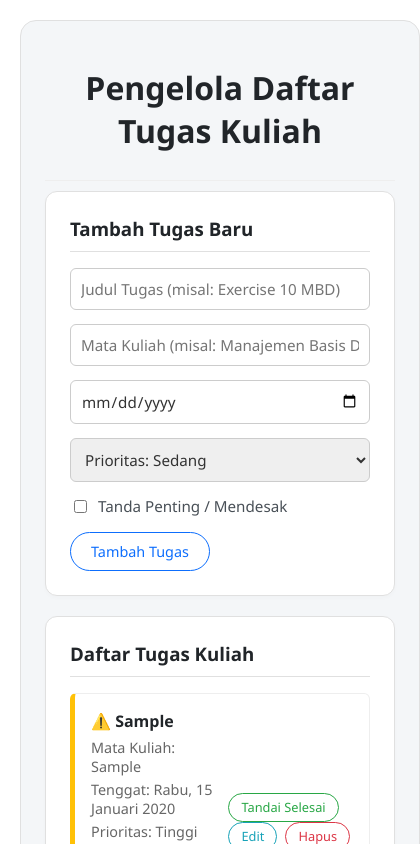
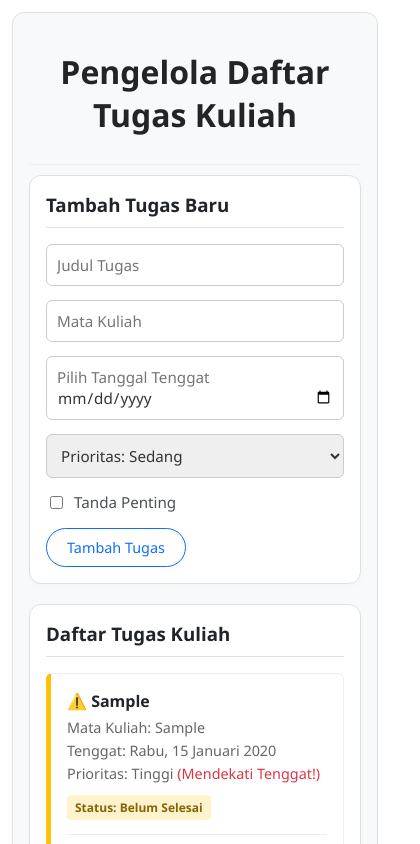
Before and after one commit to meutiahasna/pengelola-daftar-tugas-kuliah, a website built with Vite: page index.html in a window 390 px wide. Both pictures are taken after typing "Sample", "Sample", "2020-01-15" into the empty fields and a click on the button "Tambah Tugas". Shown: the top 844 px of the page, 420 px wide, since content can reach past the window. Built offline with nearby package versions, Linux system fonts and the light colour scheme.

Commit message:
Perbaikan posisi tampilan

```diff
--- a/index.html
+++ b/index.html
@@ -22,11 +22,11 @@
             <input type="hidden" id="task-id" />
 
             <div class="form-group">
-              <input type="text" id="task-title" placeholder="Judul Tugas (misal: Exercise 10 MBD)" required />
+              <input type="text" id="task-title" placeholder="Judul Tugas" required />
             </div>
 
             <div class="form-group">
-              <input type="text" id="task-course" placeholder="Mata Kuliah (misal: Manajemen Basis Data)" required />
+              <input type="text" id="task-course" placeholder="Mata Kuliah" required />
             </div>
 
             <div class="form-group">
@@ -43,7 +43,7 @@
 
             <div class="form-group checkbox-group">
               <label>
-                <input type="checkbox" id="task-important" /> Tanda Penting / Mendesak
+                <input type="checkbox" id="task-important" /> Tanda Penting
               </label>
             </div>
 
--- a/src/style.css
+++ b/src/style.css
@@ -1,3 +1,7 @@
+*, *::before, *::after {
+  box-sizing: border-box;
+}
+
 body {
   font-family: 'Segoe UI', Tahoma, Geneva, Verdana, sans-serif;
   background-color: #ffffff;
@@ -14,7 +18,7 @@ body {
   margin: 0 auto;
   width: 100%;
   flex: 1;
-  background: #f4f6f8;
+  background: #f8f9fa;
   padding: 24px;
   border-radius: 16px;
   border: 1px solid #e0e0e0;
@@ -69,6 +73,7 @@ header h1, header h2 {
 .form-group input[type="date"],
 .form-group select {
   width: 100%;
+  min-height: 42px;
   padding: 10px;
   border: 1px solid #cccccc;
   border-radius: 6px;
@@ -240,3 +245,43 @@ footer {
   margin: 0;
   font-family: 'Segoe UI', sans-serif;
 }
+
+@media (max-width: 600px) {
+  body {
+    padding: 12px;
+  }
+
+  #app {
+    padding: 16px;
+    border-radius: 12px;
+  }
+
+  .content-box {
+    padding: 16px;
+  }
+
+  .task-card {
+    flex-direction: column;
+    align-items: flex-start;
+    gap: 14px;
+  }
+
+  .task-card > div:last-child {
+    display: flex;
+    flex-wrap: wrap;
+    gap: 8px;
+    width: 100%;
+    padding-top: 12px;
+    border-top: 1px solid #f0f0f0;
+  }
+
+  .btn-sm {
+    margin-left: 0;
+  }
+}
+
+input[type="date"]:not(:focus):invalid::before {
+  content: "Pilih Tanggal Tenggat";
+  color: #757575;
+  margin-right: 8px;
+}
```
